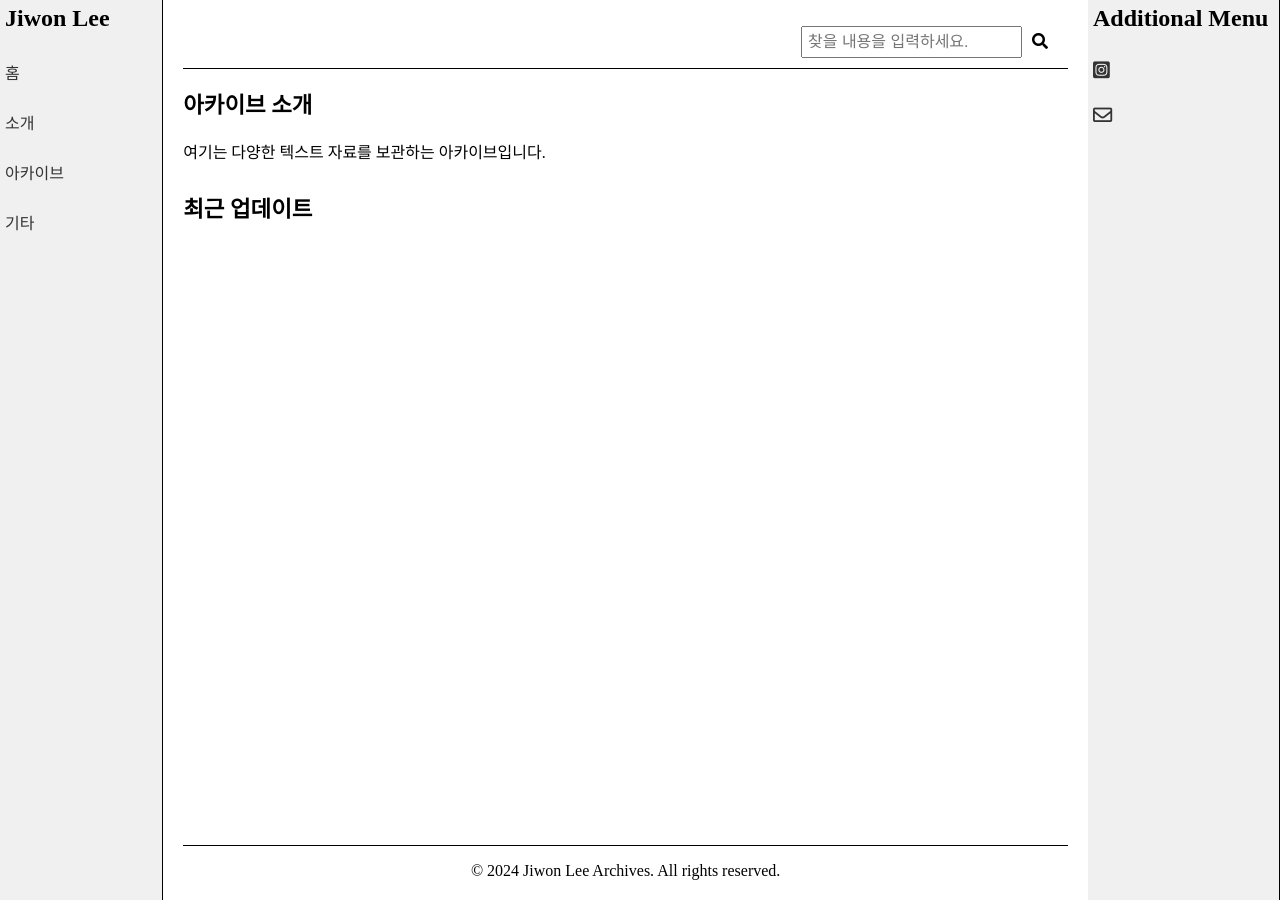
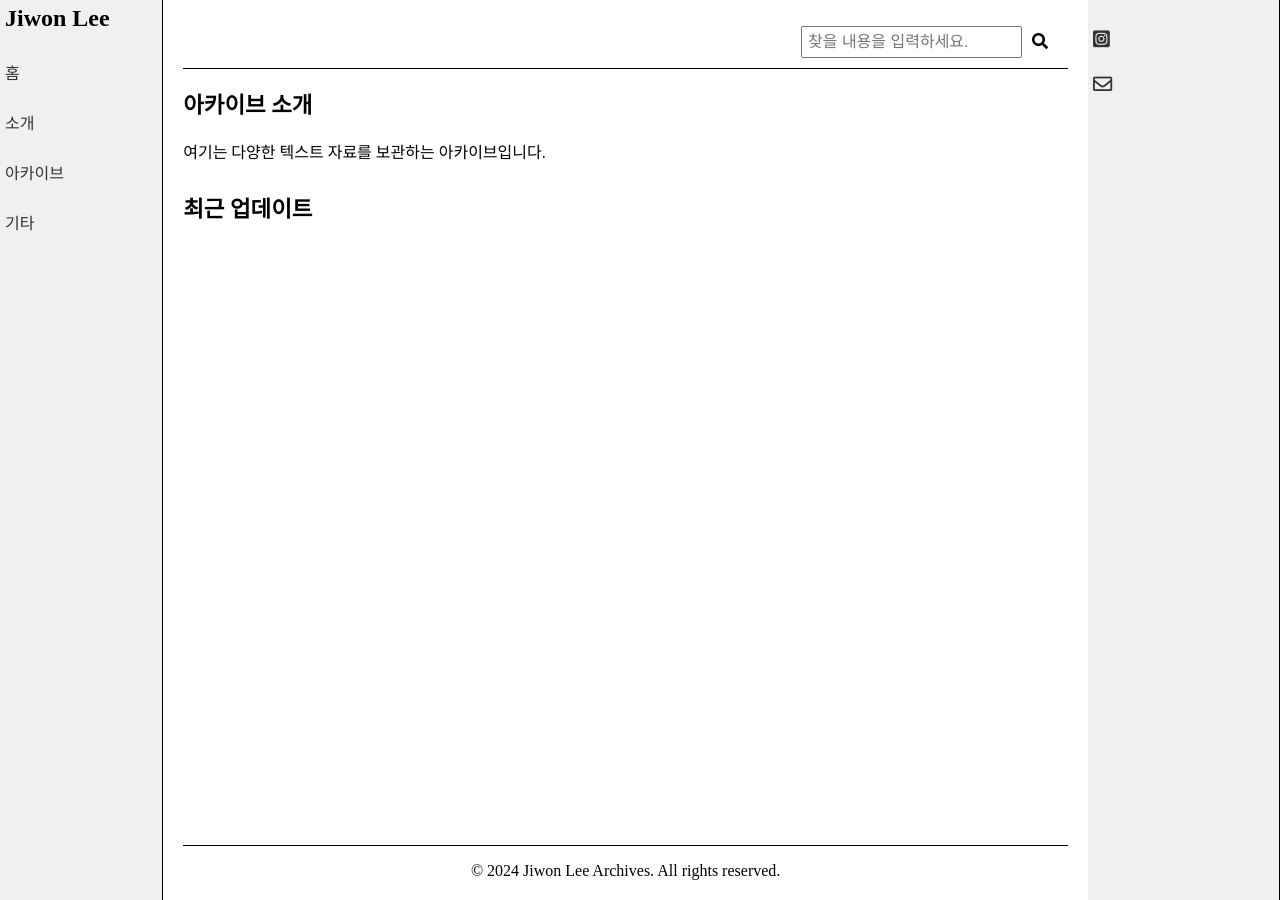
Before and after one commit to LfayeJ/archives, a Jekyll site: the page built from index.html, in a window 1280 px wide. Built offline with Jekyll 4.4.1, drawn with Linux system fonts in a browser that asks for light colours; some web fonts are replaced.

Commit message:
Update default.html

```diff
--- a/_layouts/default.html
+++ b/_layouts/default.html
@@ -28,7 +28,6 @@
             </ul>
         </aside>
         <aside class="additional-side-menu">
-            <h1>Additional Menu</h1>
             <ul>
                <li><a href="#"><i class="fab fa-instagram-square"></i></a></li>
                <li><a href="mailto:lfaye1213@gmail.com"><i class="far fa-envelope"></i></a></li>
```
